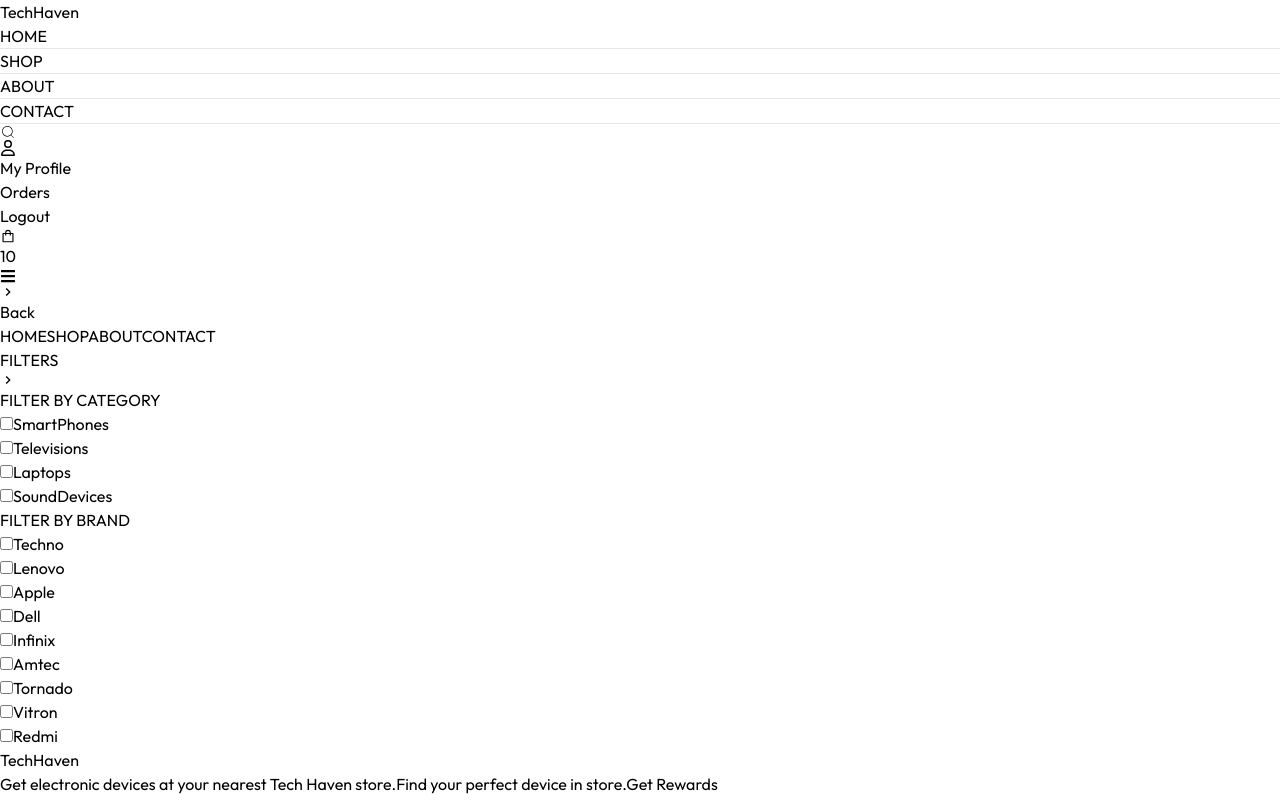
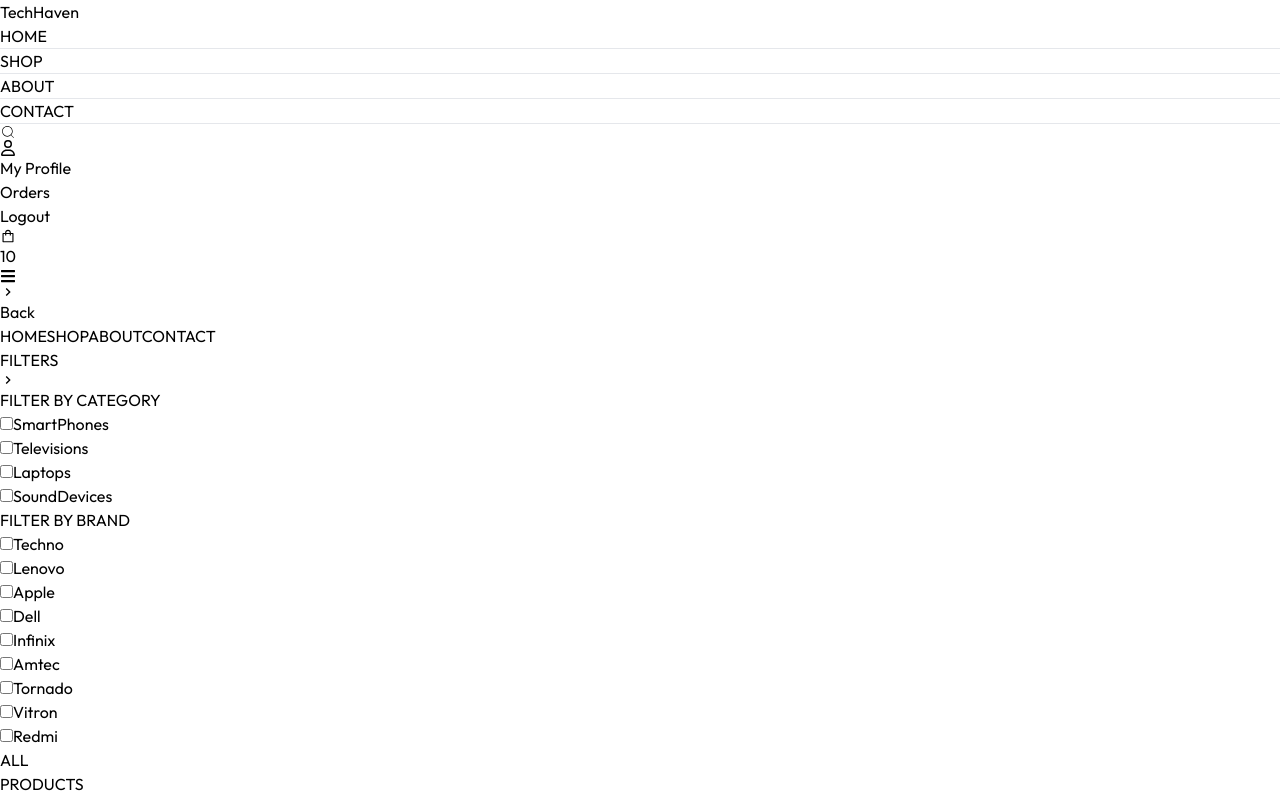
Before and after one commit to mulindijr/Tech-Haven, a React (Vite) app: page /shop in a window 1280 px wide. Shown: the top 800 px of the page. Built offline with nearby package versions, Linux system fonts and the light colour scheme.

Commit message:
Import Title Component

```diff
--- a/src/pages/Shop.jsx
+++ b/src/pages/Shop.jsx
@@ -1,5 +1,6 @@
 import { useState } from "react"
 import { MdOutlineKeyboardArrowRight } from "react-icons/md";
+import Title from "../components/Title";
 
 const Shop = () => {
   const [showFilter, setShowFilter] = useState(false)
@@ -63,7 +64,14 @@
           </div>
         </div>
       </div>
-  </div>
+
+      {/*Right Side*/}
+      <div className="flex-1">
+        <div>
+          <Title title1={'ALL'} title2={'PRODUCTS'}/>
+        </div>
+      </div>
+    </div>
   )
 }
 
```
